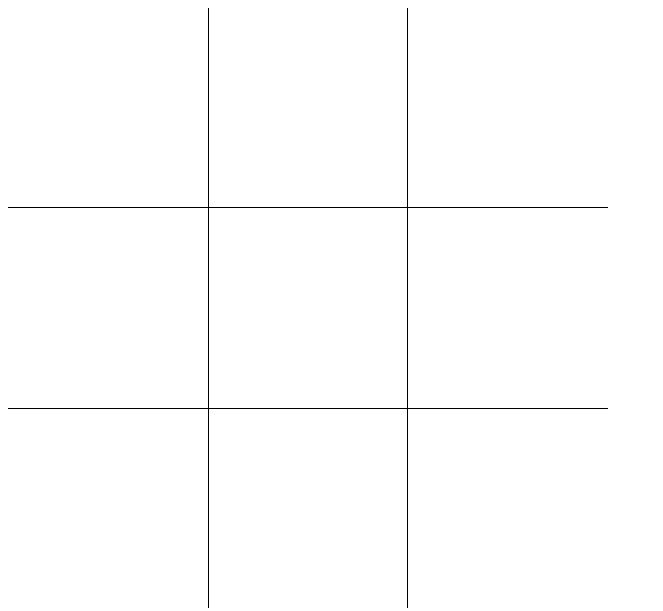
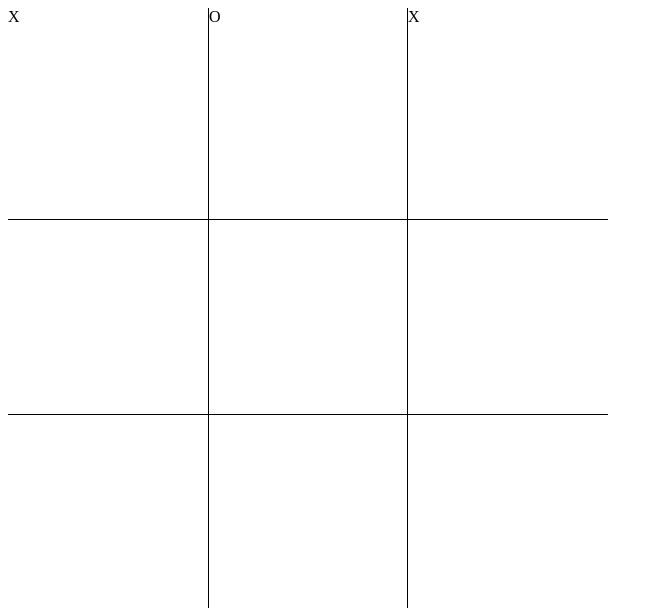
Before and after one commit to orenfackrell/OdinTicTacToe, a plain HTML site: page index.html in a window 1280 px wide. Shown: the whole page, without its empty margins (0-663 px from the left). Drawn offline with Linux system fonts and the light colour scheme.

Commit message:
create playerfactory + function to read the board

```diff
--- a/index.html
+++ b/index.html
@@ -8,16 +8,16 @@
 </head>
 <body>
 
-    <div class="gameboard">
-        <div class="board-tile1"></div>
-        <div class="board-tile2"></div>
-        <div class="board-tile3"></div>
-        <div class="board-tile4"></div>
-        <div class="board-tile5"></div>
-        <div class="board-tile6"></div>
-        <div class="board-tile7"></div>
-        <div class="board-tile8"></div>
-        <div class="board-tile9"></div>
+    <div class="game-board">
+        <div class="tile board-tile1">X</div>
+        <div class="tile board-tile2">O</div>
+        <div class="tile board-tile3">X</div>
+        <div class="tile board-tile4"></div>
+        <div class="tile board-tile5"></div>
+        <div class="tile board-tile6"></div>
+        <div class="tile board-tile7"></div>
+        <div class="tile board-tile8"></div>
+        <div class="tile board-tile9"></div>
     </div>
 
     <script src="scripts.js"></script>
--- a/scripts.js
+++ b/scripts.js
@@ -0,0 +1,21 @@
+const playerFactory = (name, marker) => {
+    return {name, marker};
+};
+
+const gameBoard = (() => {
+
+    const boardTiles = [...document.querySelector(".game-board").children];
+
+    let playerMarkers = boardTiles
+      .map(x => x.textContent || " ")
+      .join("");
+
+    let board = [...playerMarkers];
+
+    return {
+        board
+    }
+})();
+
+
+console.log(gameBoard.board)
--- a/styles.css
+++ b/styles.css
@@ -1,4 +1,4 @@
-.gameboard {
+.game-board {
     width: 600px;
     height: 600px;
     display: grid;
```
